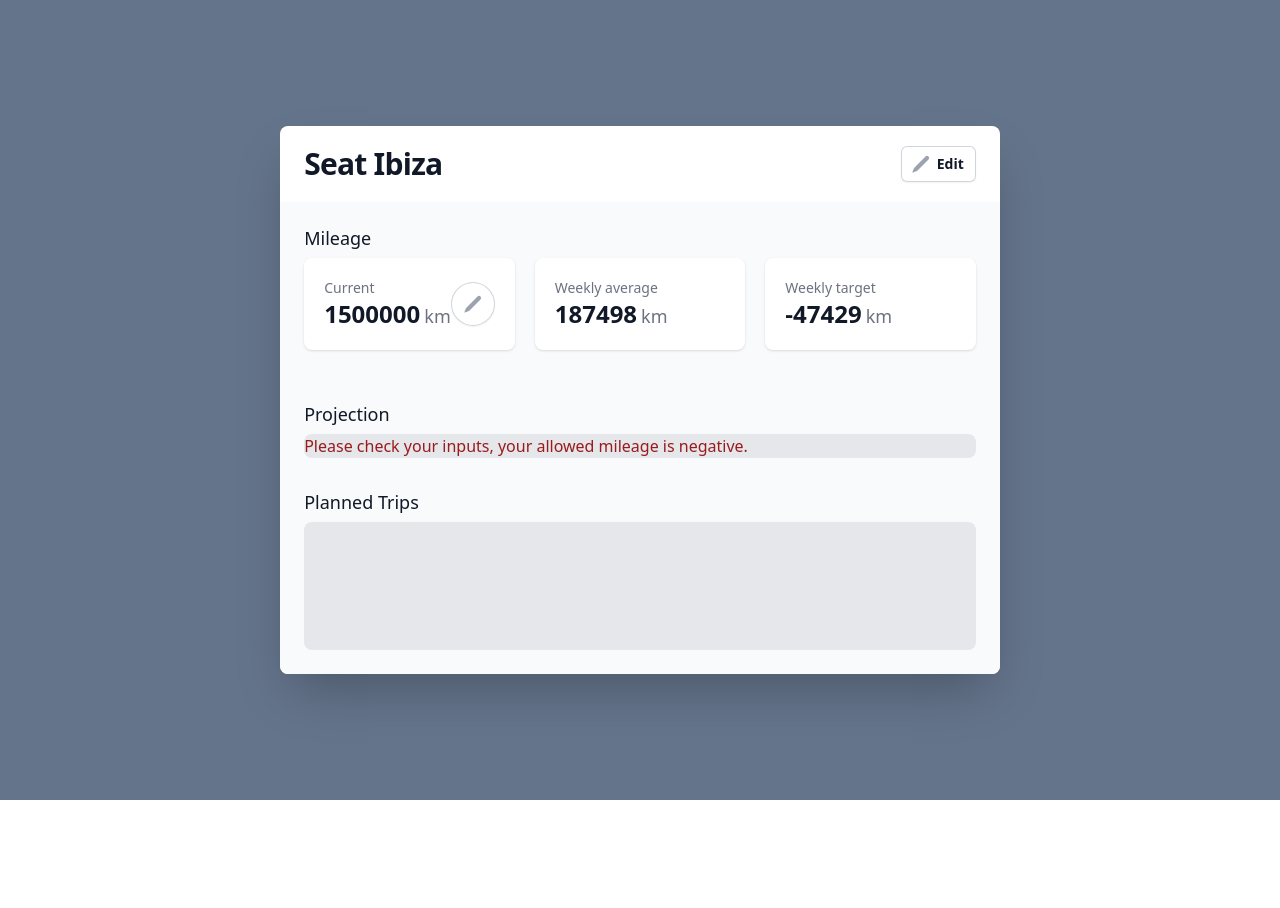
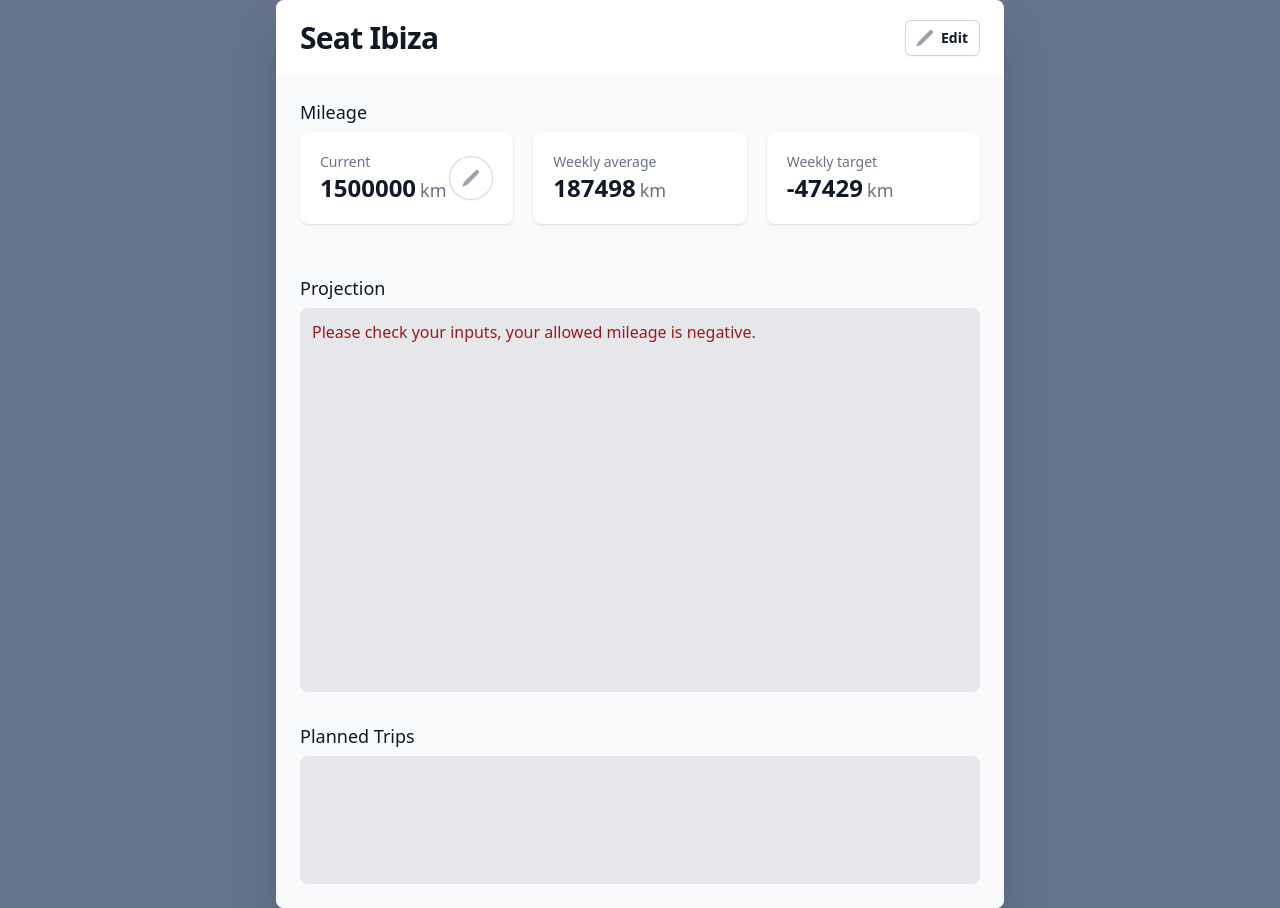
Before and after one commit to dhegedues/plan-my-miles, a React (Vite) app: page / in a window 1280 px wide. Before the commit the page ends 800 px from the top, so only its background shows below. Built offline with nearby package versions, Linux system fonts and the light colour scheme; a web font is replaced by a local one.

Commit message:
Improve Projection error visualisation

```diff
--- a/src/components/DashboardComponents/Projection.jsx
+++ b/src/components/DashboardComponents/Projection.jsx
@@ -37,11 +37,9 @@
   return (
     <div>
       <h2 className="text-lg font-medium leading-6 text-gray-900">Projection</h2>
-      <div className="mt-2 overflow-hidden rounded-lg bg-gray-200">
-        {allowedMileagePerDay > 0
-          ? <Chart combinedHistory={combinedHistory} />
-          : <span className="text-red-800">Please check your inputs, your allowed mileage is negative.</span>
-        }
+      <div className={`mt-2 overflow-hidden rounded-lg bg-gray-200 relative ${allowedMileagePerDay < 0 ? '[&>#chart]:invisible [&>span]:visible' : ''}`}>
+        <Chart combinedHistory={combinedHistory} />
+        <span className="text-red-800 invisible absolute top-3 left-3">Please check your inputs, your allowed mileage is negative.</span>
       </div>
     </div>
   )
```
